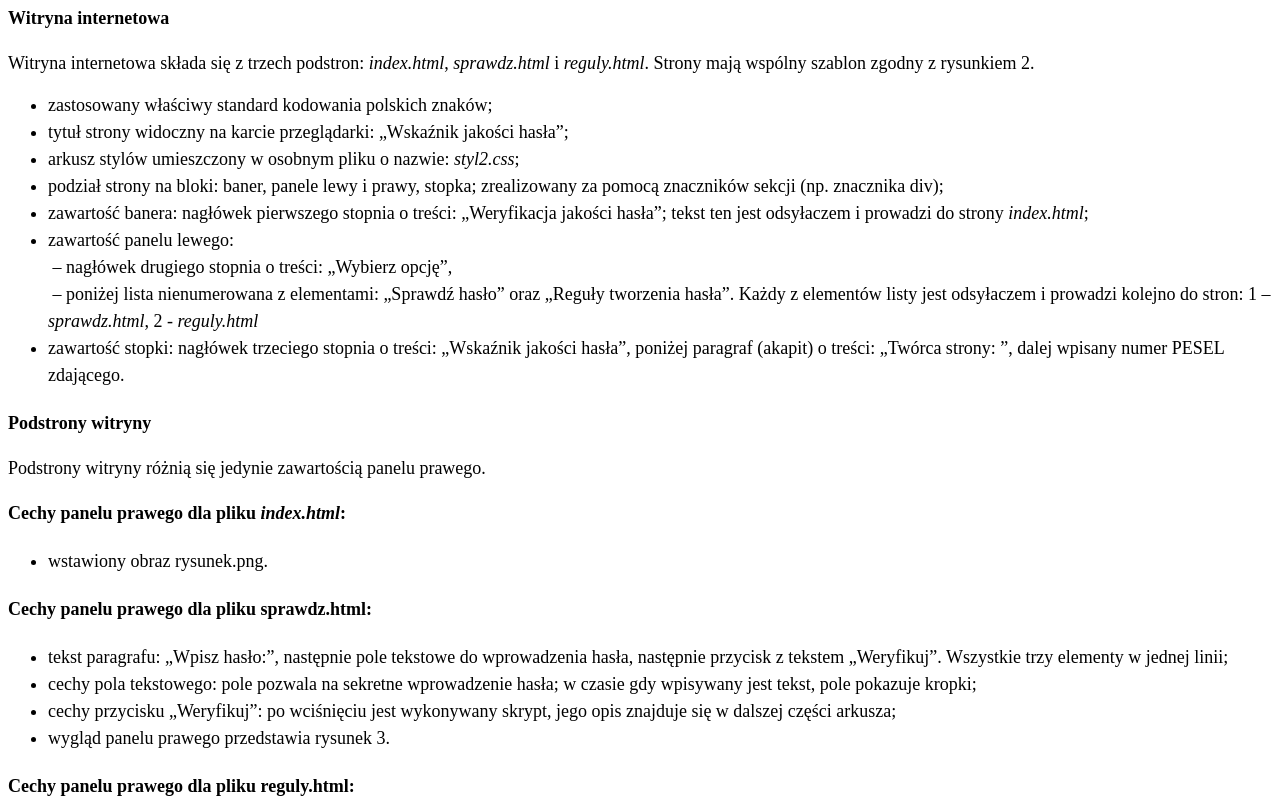
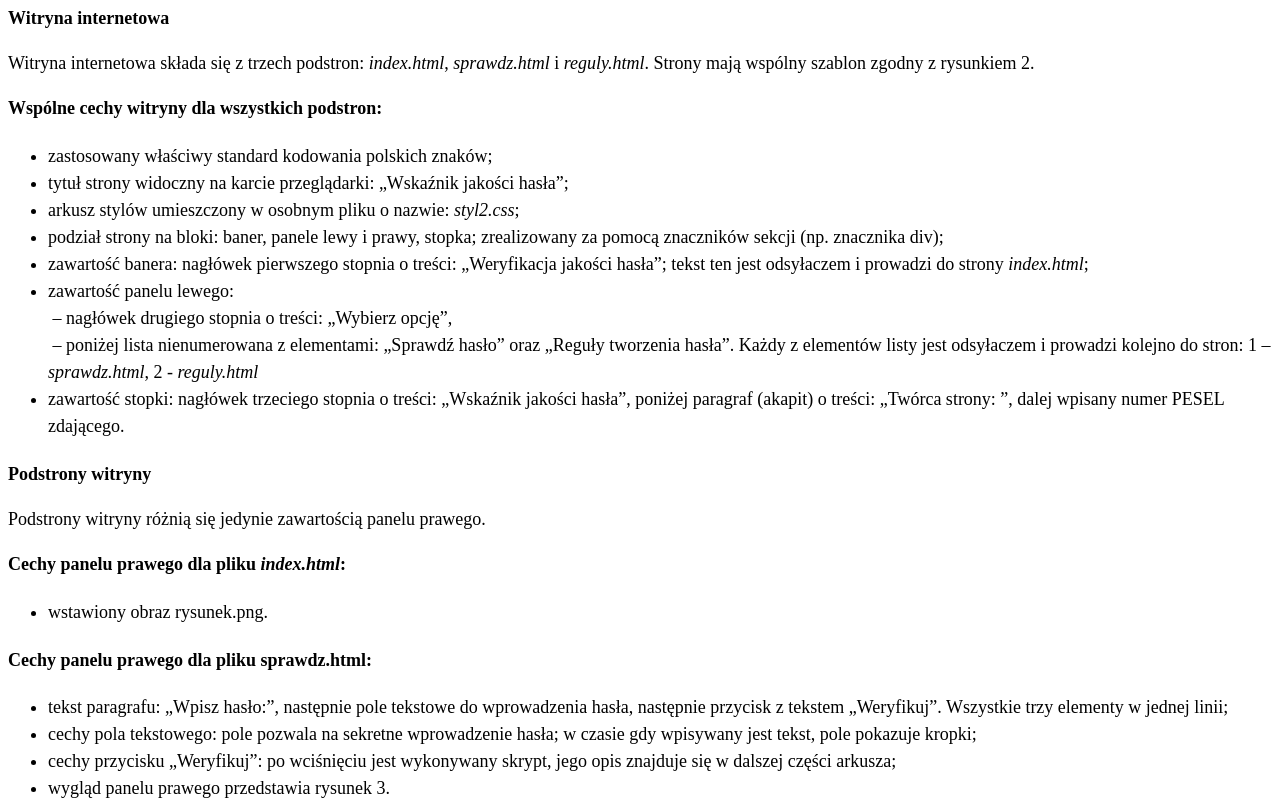
Before and after one commit to floreq/redo-e14, a plain HTML site: page documentation_e14-02_16-08/e14-02_16-08.html in a window 1280 px wide. Shown: the top 805 px of the page. Drawn offline with Linux system fonts and the light colour scheme.

Commit message:
Brak cech witryny

```diff
--- a/documentation_e14-02_16-08/e14-02_16-08.html
+++ b/documentation_e14-02_16-08/e14-02_16-08.html
@@ -20,7 +20,9 @@
     Witryna internetowa składa się z trzech podstron: <i>index.html</i>,
     <i>sprawdz.html</i> i <i>reguly.html</i>. Strony mają wspólny szablon zgodny
     z rysunkiem 2.<br />
-
+    <h4>
+      Wspólne cechy witryny dla wszystkich podstron:
+    </h4>
     <ul>
       <li>zastosowany właściwy standard kodowania polskich znaków;</li>
       <li>
```
